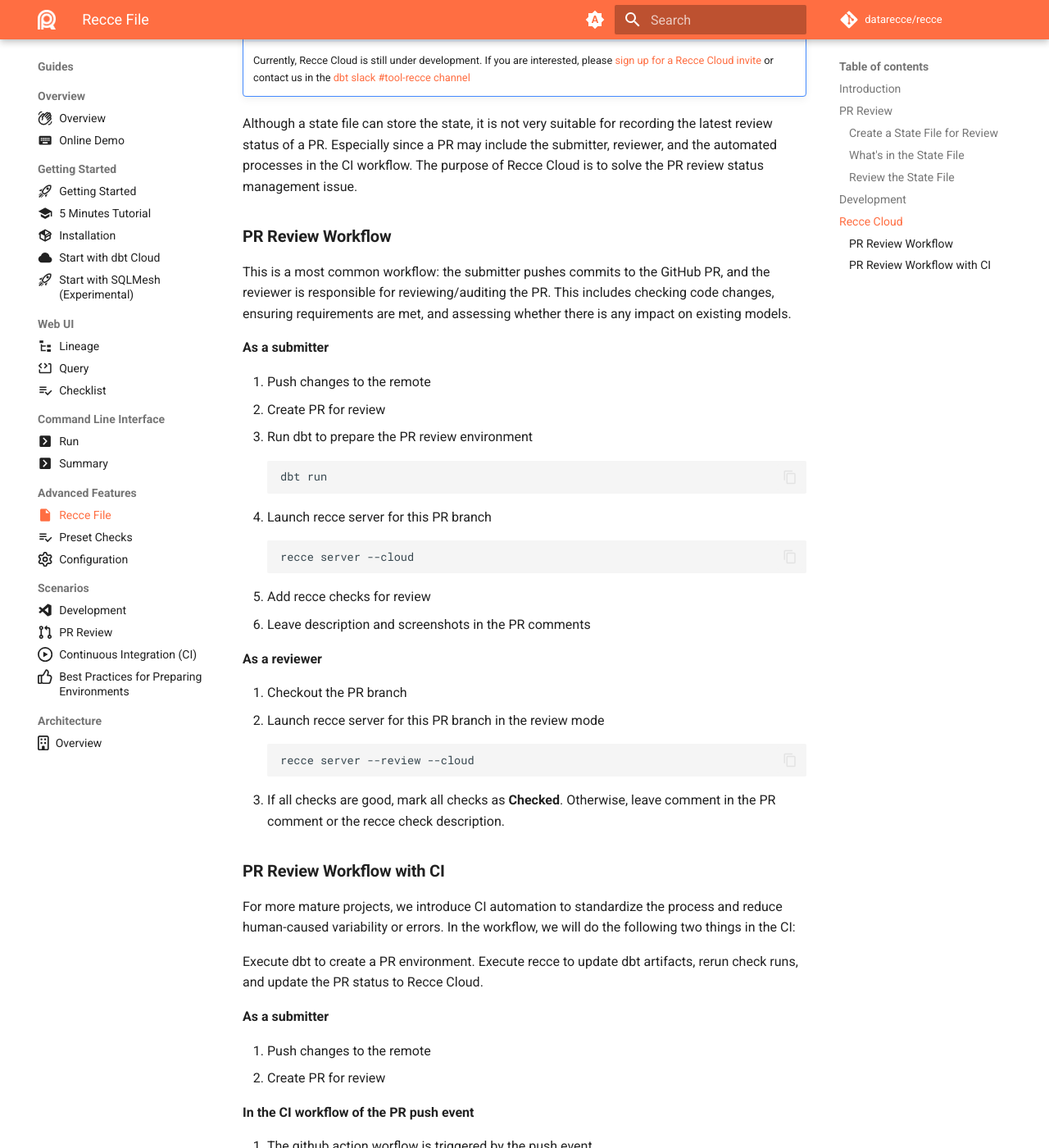
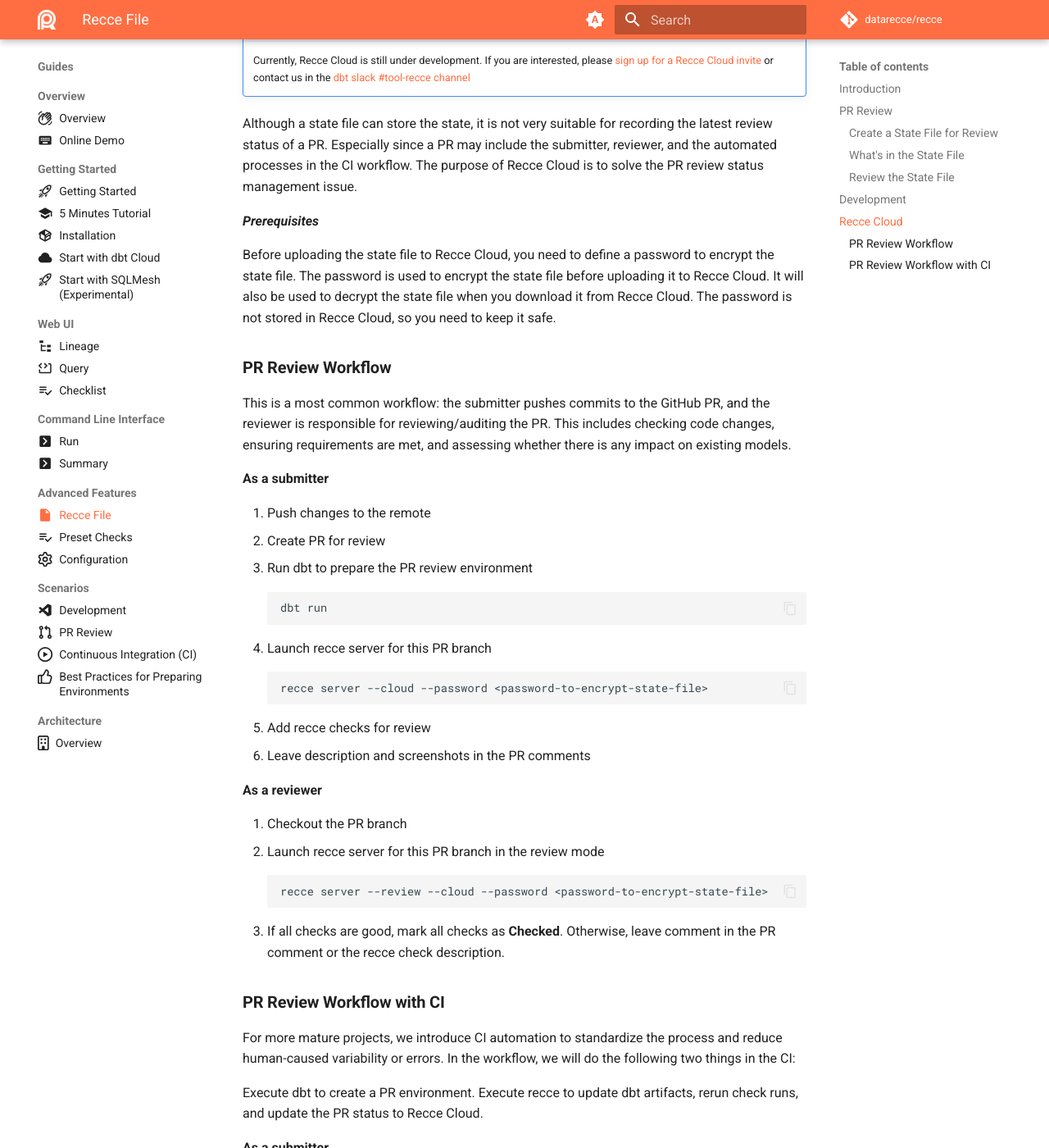
Before and after one commit to DataRecce/recce-documentation, an MkDocs documentation site: the page built from docs/docs/features/state-file.md, in a window 1280 px wide and 1400 px high, scrolled down 2733 px. Shown: the whole window at 82% size. Built offline with MkDocs 1.6.1 and Material for MkDocs 9.7.7, drawn with Linux system fonts in a browser that asks for light colours; comment, search, counter and statistics services are not loaded; some of the changed text lies outside the part shown.

Commit message:
[Update] DRC-521 Add `--password` option when using Recce Cloud State
Signed-off-by: Kent Huang <kent@infuseai.io>

````diff
--- a/docs/docs/features/state-file.md
+++ b/docs/docs/features/state-file.md
@@ -65,6 +65,10 @@
 
 Although a state file can store the state, it is not very suitable for recording the latest review status of a PR. Especially since a PR may include the submitter, reviewer, and the automated processes in the CI workflow. The purpose of Recce Cloud is to solve the PR review status management issue.
 
+***Prerequisites***
+
+Before uploading the state file to Recce Cloud, you need to define a password to encrypt the state file. The password is used to encrypt the state file before uploading it to Recce Cloud. It will also be used to decrypt the state file when you download it from Recce Cloud. The password is not stored in Recce Cloud, so you need to keep it safe.
+
 ### PR Review Workflow
 This is a most common workflow: the submitter pushes commits to the GitHub PR, and the reviewer is responsible for reviewing/auditing the PR. This includes checking code changes, ensuring requirements are met, and assessing whether there is any impact on existing models.
 
@@ -78,7 +82,7 @@
     ```
 1. Launch recce server for this PR branch
     ```
-    recce server --cloud
+    recce server --cloud --password <password-to-encrypt-state-file>
     ```
 1. Add recce checks for review
 1. Leave description and screenshots in the PR comments
@@ -88,7 +92,7 @@
 1. Checkout the PR branch
 1. Launch recce server for this PR branch in the review mode
    ```
-   recce server --review --cloud
+   recce server --review --cloud --password <password-to-encrypt-state-file>
    ```
 1. If all checks are good, mark all checks as **Checked**. Otherwise, leave comment in the PR comment or the recce check description.
 
@@ -117,7 +121,7 @@
     ```
 1. Run recce for the current PR and upload state to the recce cloud.
     ```
-    recce run --cloud
+    recce run --cloud --password <password-to-encrypt-state-file>
     ```
 
 **As a submitter and reviewer, collaborate the state in the review mode recce server**
@@ -125,5 +129,5 @@
 1. Checkout the PR branch
 1. Launch recce server for this PR branch in the review mode
    ```
-   recce server --review --cloud
+   recce server --review --cloud --password <password-to-encrypt-state-file>
    ```
````
Also changed, not shown: docs/docs/recce-cloud/setup-gh-actions-ci.md (+13 -3 lines), docs/docs/recce-cloud/setup-gh-codespaces.md (+5 -0 lines), docs/docs/recce-cloud/setup-introduction.md (+7 -0 lines).
